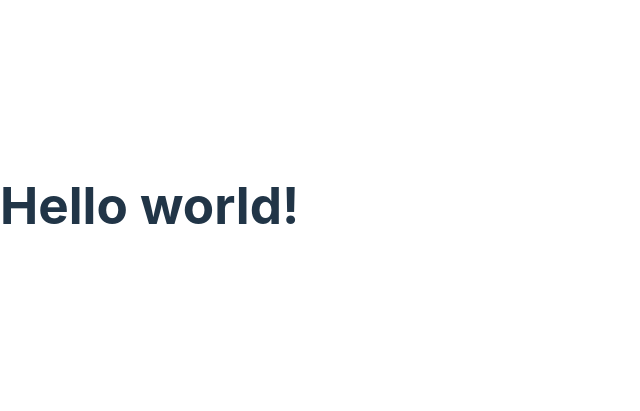
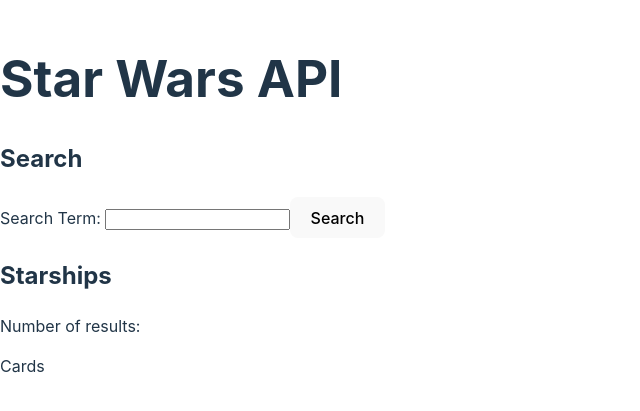
Before and after one commit to zwleileen/fetching-data-in-react-lab, a React (Vite) app: page / in a window 1280 px wide. Shown: the part 195-606 px from the top of the page, without its empty margins (0-640 px from the left). Built offline with nearby package versions, Linux system fonts and the light colour scheme.

Commit message:
setting up

```diff
--- a/src/App.jsx
+++ b/src/App.jsx
@@ -1,9 +1,20 @@
 // src/App.jsx
+
+import { useState } from "react";
+import StarshipList from "./components/StarshipList/StarshipList";
+import StarshipSearch from "./components/StarshipSearch/StarshipSearch";
 
 const App = () => {
 
+  const [starshipsData, setStarshipsData] = useState([]);
+  const [displayedStarships, setDisplayedStarships] = useState([]);
+
   return (
-    <h1>Hello world!</h1>
+    <>
+    <h1>Star Wars API</h1>
+    <StarshipSearch/>
+    <StarshipList/>
+    </>
   );
 }
 
--- /dev/null
+++ b/src/components/StarshipCard/StarshipCard.jsx
@@ -0,0 +1,10 @@
+// src/App.jsx
+
+const StarshipCard = () => {
+
+    return (
+      <p>Cards</p>
+    );
+  }
+
+  export default StarshipCard
--- /dev/null
+++ b/src/components/StarshipList/StarshipList.jsx
@@ -0,0 +1,16 @@
+// src/App.jsx
+
+import StarshipCard from "../StarshipCard/StarshipCard";
+
+const StarshipList = (props) => {
+
+    return (
+    <>
+    <h2>Starships</h2>
+    <p>Number of results:</p>
+    <StarshipCard/>
+    </>
+    );
+  }
+
+  export default StarshipList
--- /dev/null
+++ b/src/components/StarshipSearch/StarshipSearch.jsx
@@ -0,0 +1,15 @@
+// src/App.jsx
+
+const StarshipSearch = () => {
+
+    return (
+    <>
+    <h2>Search</h2>
+    <label htmlFor="starshipAPI">Search Term: </label>
+    <input type="text" id="starshipAPI" name="starshipAPI" value=""/>
+    <button type="submit">Search</button>
+    </>
+    );
+  }
+
+  export default StarshipSearch
```
Also changed, not shown: Starships/bruno.json (added, +9 -0 lines), src/services/starshipService.js (added, +19 -0 lines), 1 other file (tests, documents, lock files or other folders).
